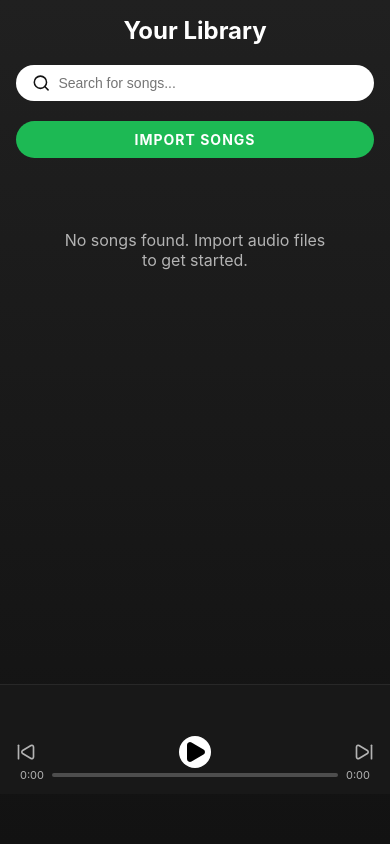
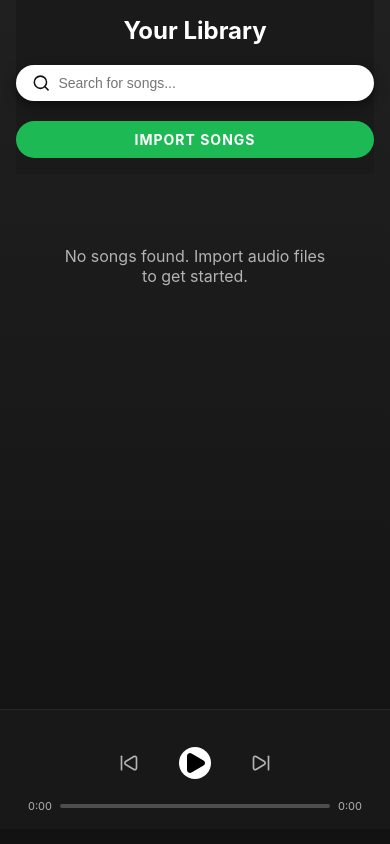
Before and after one commit to Andhinee/apmusic, a React (Vite) app: page / in a window 390 px wide. Built offline with nearby package versions, Linux system fonts and the light colour scheme.

Commit message:
UI Polishing: Sticky Search, Mobile Spacing, iOS Support

```diff
--- a/src/styles/PlayerBar.css
+++ b/src/styles/PlayerBar.css
@@ -140,41 +140,61 @@
 
     .player-bar {
         height: auto;
-        min-height: 110px;
+        min-height: 120px;
+        /* Slightly taller to accommodate spacing */
         flex-direction: column;
-        padding: 12px 16px;
-        padding-bottom: calc(12px + env(safe-area-inset-bottom));
-        /* Lift up for iPhone Home Bar */
-        margin-bottom: 50px;
-        /* Extra lift from browser bottom bar if needed */
-        gap: 8px;
+        padding: 16px 24px;
+        /* More padding on sides */
+        padding-bottom: calc(16px + env(safe-area-inset-bottom));
+        margin-bottom: 15px;
+        /* Lowered as requested */
+        gap: 16px;
+        /* Gap between sections (Track info / Controls) */
         bottom: 0;
     }
 
     .track-info {
         width: 100%;
-        margin-bottom: 0;
+        margin-bottom: 4px;
+        justify-content: center;
+        /* Center song title on mobile? Optional, but looks better */
     }
 
     .player-controls {
         width: 100%;
         max-width: none;
+        gap: 16px;
+        /* Gap between buttons and progress bar */
+        display: flex;
+        flex-direction: column-reverse;
+        /* Put progress bar ON TOP of buttons like Spotify mobile, or just standard */
+    }
+
+    /* Let's keep standard order but add gap */
+    .player-controls {
+        flex-direction: column;
+        gap: 20px;
+        /* Space between buttons and progress bar (requested by user 'dikasih jarak juga') */
     }
 
     .control-buttons {
         margin-bottom: 0;
-        justify-content: space-between;
+        display: flex;
+        justify-content: center;
+        /* Center buttons */
+        gap: 40px;
+        /* Space between buttons (requested by user 'dibuatan sedikit berjarak') */
         width: 100%;
     }
 
     .progress-container {
         padding: 0 4px;
+        width: 100%;
     }
 
     /* Simplify controls on mobile */
     .control-btn:nth-child(1),
     .control-btn:nth-child(5) {
         display: none;
-        /* Hide shuffle/repeat on small screens if cluttered */
     }
 }
--- a/src/styles/SongList.css
+++ b/src/styles/SongList.css
@@ -13,6 +13,14 @@
     justify-content: space-between;
     align-items: center;
     margin-bottom: 24px;
+    background-color: #1a1a1a;
+    /* Match background to hide scrolling content behind it */
+    padding: 16px 0;
+    /* Add padding since we might be flush with top now */
+    margin-top: -32px;
+    /* Counteract container padding for full width feel? or just adjust container */
+    padding-top: 32px;
+    /* Restore top space */
 }
 
 .header h1 {
@@ -148,6 +156,14 @@
     margin: 0 16px;
     flex: 1;
     max-width: 400px;
+
+    /* Sticky Magic */
+    position: sticky;
+    top: 24px;
+    /* Give it some breathing room from the top edge */
+    z-index: 20;
+    box-shadow: 0 4px 12px rgba(0, 0, 0, 0.5);
+    /* Shadow to separate from content below */
 }
 
 .search-icon {
```
